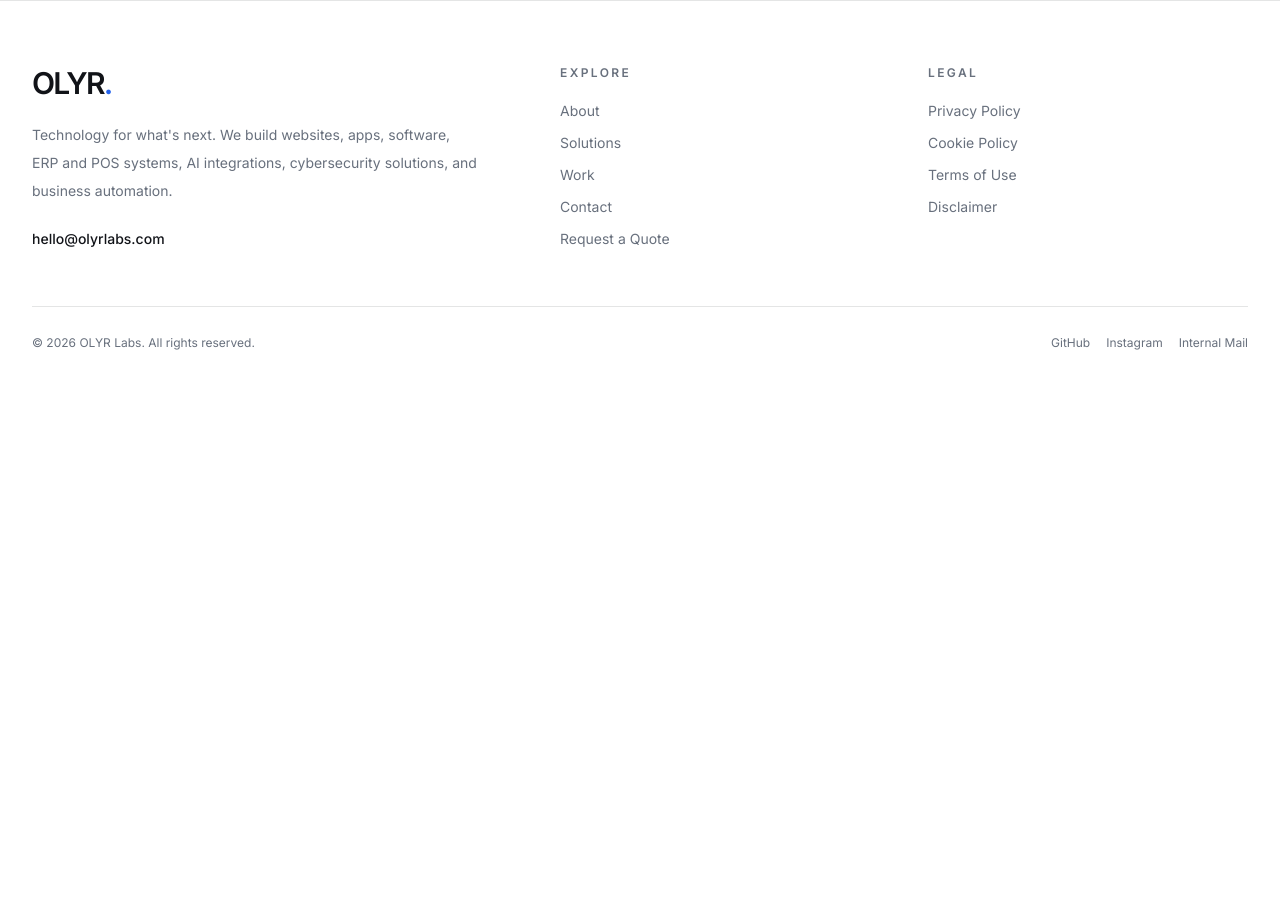
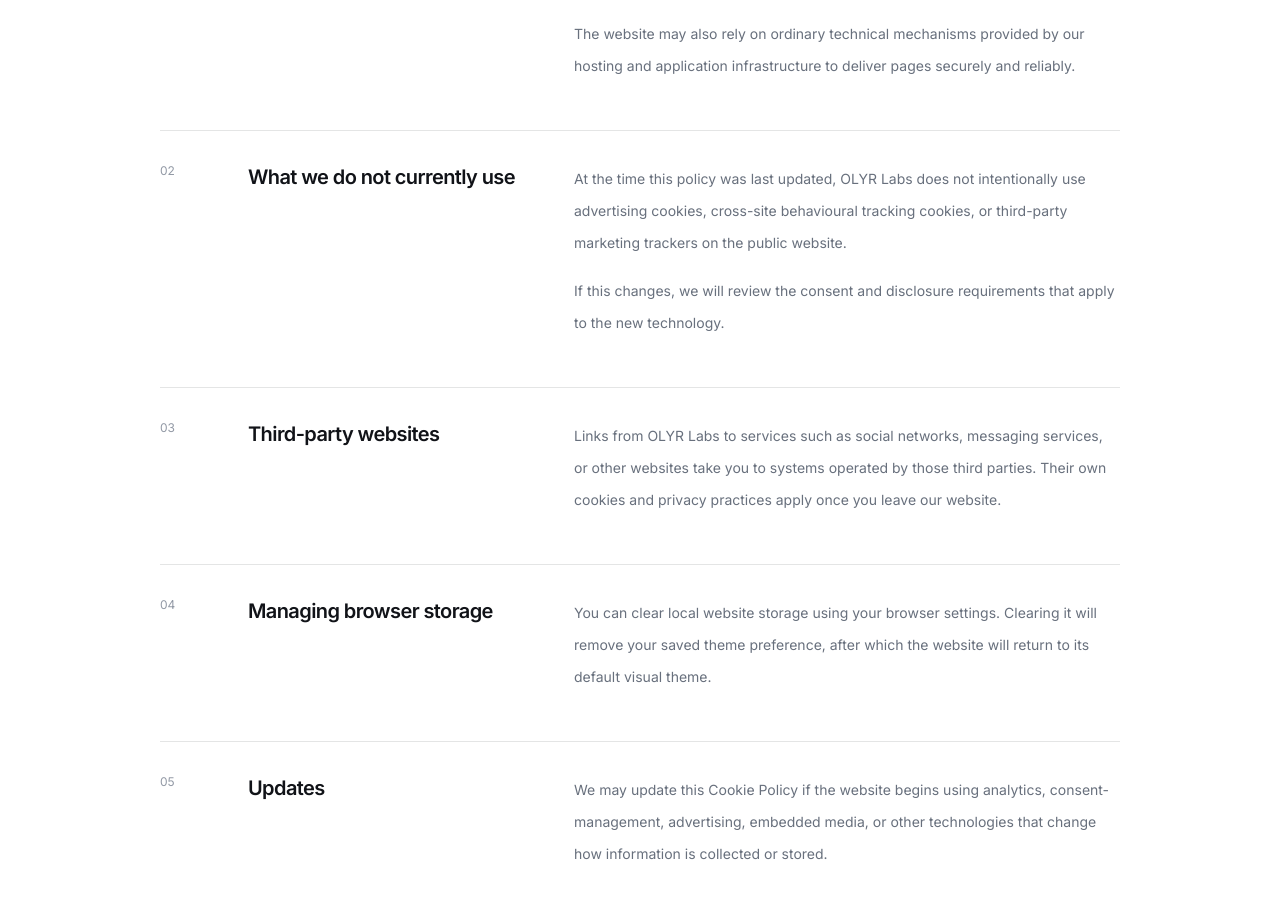
Before and after one commit to OLYR-Labs/website, a Next.js app: page /cookies in a window 1280 px wide. Before the commit this address had no page. Shown: the part 800-1698 px from the top of the page. Before the commit the page ends 1215 px from the top, so only its background shows below. Built offline with nearby package versions, Linux system fonts and the light colour scheme.

Commit message:
feat(legal): add OLYR cookie policy

```diff
--- /dev/null
+++ b/app/cookies/page.tsx
@@ -0,0 +1,24 @@
+import LegalPage from "@/components/LegalPage";
+
+export const metadata = {
+  title: "Cookie Policy — OLYR Labs",
+  description: "How OLYR Labs uses cookies and similar browser technologies.",
+};
+
+export default function CookiesPage() {
+  return (
+    <LegalPage
+      eyebrow="Website preferences"
+      title="Cookie Policy"
+      updated="3 September 2026"
+      intro="This Cookie Policy explains how olyrlabs.com uses cookies and similar technologies. We keep the current website intentionally lightweight and privacy-conscious."
+      sections={[
+        { title: "What we use", body: <><p>The current website uses browser local storage to remember whether you selected the light or dark visual theme. This is a functional preference and is not used to identify you or build an advertising profile.</p><p>The website may also rely on ordinary technical mechanisms provided by our hosting and application infrastructure to deliver pages securely and reliably.</p></> },
+        { title: "What we do not currently use", body: <><p>At the time this policy was last updated, OLYR Labs does not intentionally use advertising cookies, cross-site behavioural tracking cookies, or third-party marketing trackers on the public website.</p><p>If this changes, we will review the consent and disclosure requirements that apply to the new technology.</p></> },
+        { title: "Third-party websites", body: <><p>Links from OLYR Labs to services such as social networks, messaging services, or other websites take you to systems operated by those third parties. Their own cookies and privacy practices apply once you leave our website.</p></> },
+        { title: "Managing browser storage", body: <><p>You can clear local website storage using your browser settings. Clearing it will remove your saved theme preference, after which the website will return to its default visual theme.</p></> },
+        { title: "Updates", body: <><p>We may update this Cookie Policy if the website begins using analytics, consent-management, advertising, embedded media, or other technologies that change how information is collected or stored.</p></> },
+      ]}
+    />
+  );
+}
```
